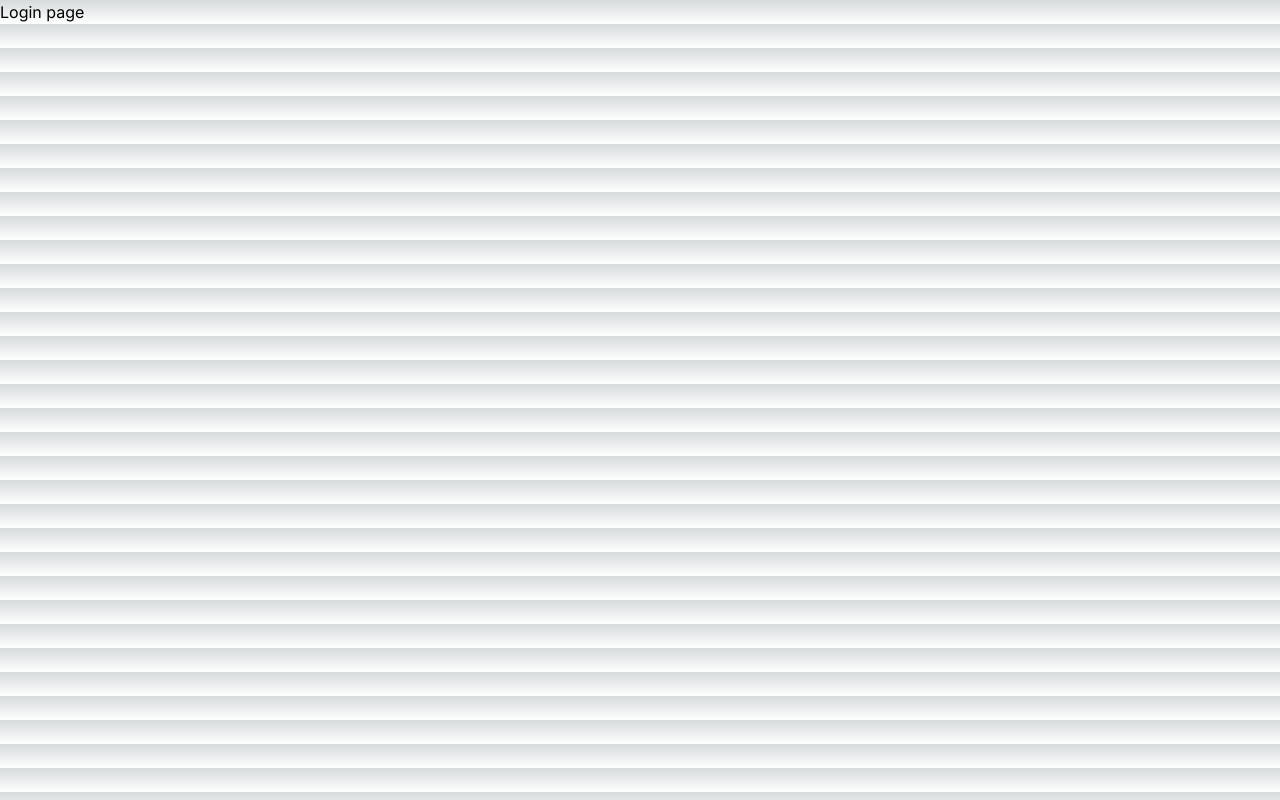
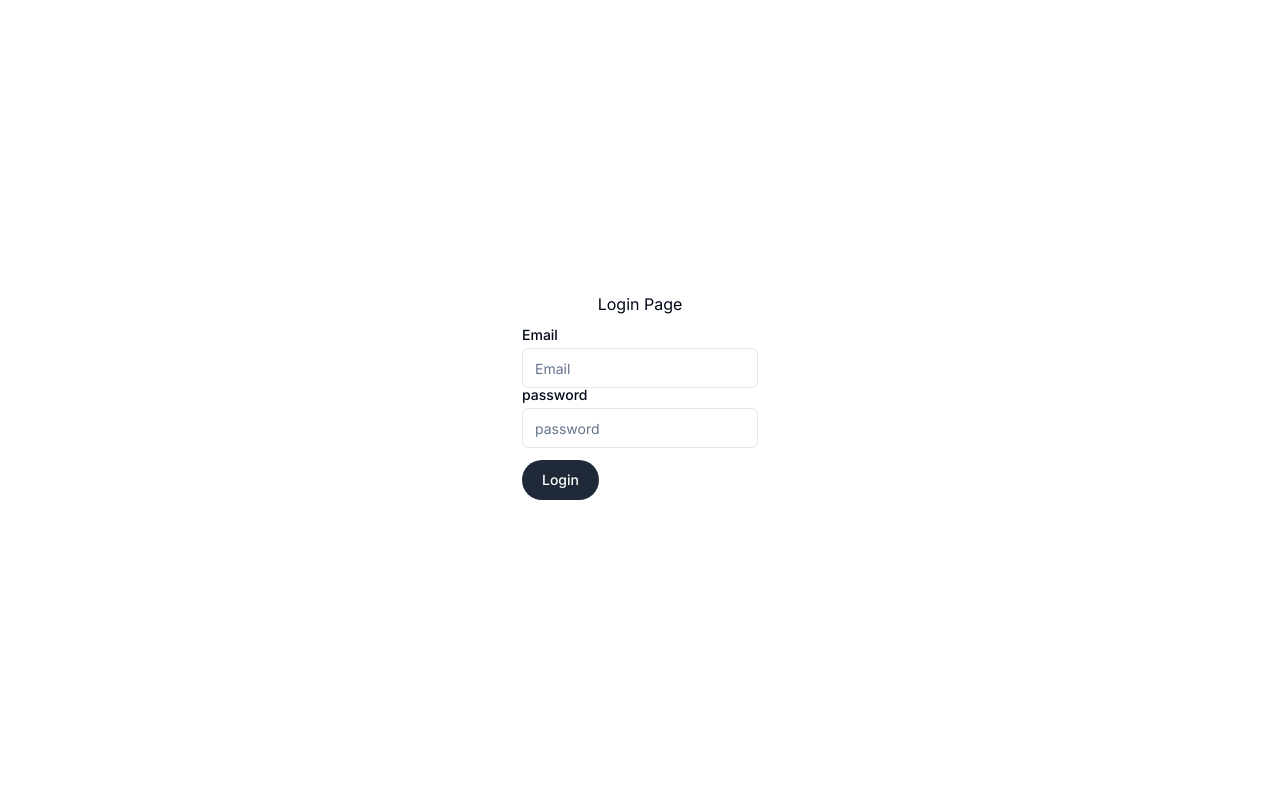
Before and after one commit to patelvivekdev/acme-auth, a Next.js app: page /login in a window 1280 px wide. Built offline with nearby package versions, Linux system fonts and the light colour scheme.

Commit message:
added shadcn ui

```diff
--- a/src/app/actions.ts
+++ b/src/app/actions.ts
@@ -10,7 +10,8 @@ export async function login(formData: FormData) {
         const email = formData.get("email")
         const password = formData.get("password")
 
-        // await fetch("")
+        console.log("email", email)
+        console.log("password", password)
 
     } catch (error) {
 
@@ -23,9 +24,13 @@ export async function register(formData: FormData) {
     try {
         const name = formData.get("name")
         const email = formData.get("email")
+        const password = formData.get("password")
+
 
         console.log("name", name)
         console.log("email", email)
+        console.log("password", password)
+
 
 
         // await fetch("")
--- a/src/app/globals.css
+++ b/src/app/globals.css
@@ -2,32 +2,75 @@
 @tailwind components;
 @tailwind utilities;
 
-:root {
-  --foreground-rgb: 0, 0, 0;
-  --background-start-rgb: 214, 219, 220;
-  --background-end-rgb: 255, 255, 255;
-}
+@layer base {
+  :root {
+    --background: 0 0% 100%;
+    --foreground: 222.2 84% 4.9%;
 
-@media (prefers-color-scheme: dark) {
-  :root {
-    --foreground-rgb: 255, 255, 255;
-    --background-start-rgb: 0, 0, 0;
-    --background-end-rgb: 0, 0, 0;
+    --card: 0 0% 100%;
+    --card-foreground: 222.2 84% 4.9%;
+
+    --popover: 0 0% 100%;
+    --popover-foreground: 222.2 84% 4.9%;
+
+    --primary: 222.2 47.4% 11.2%;
+    --primary-foreground: 210 40% 98%;
+
+    --secondary: 210 40% 96.1%;
+    --secondary-foreground: 222.2 47.4% 11.2%;
+
+    --muted: 210 40% 96.1%;
+    --muted-foreground: 215.4 16.3% 46.9%;
+
+    --accent: 210 40% 96.1%;
+    --accent-foreground: 222.2 47.4% 11.2%;
+
+    --destructive: 0 84.2% 60.2%;
+    --destructive-foreground: 210 40% 98%;
+
+    --border: 214.3 31.8% 91.4%;
+    --input: 214.3 31.8% 91.4%;
+    --ring: 222.2 84% 4.9%;
+
+    --radius: 0.5rem;
+  }
+
+  .dark {
+    --background: 222.2 84% 4.9%;
+    --foreground: 210 40% 98%;
+
+    --card: 222.2 84% 4.9%;
+    --card-foreground: 210 40% 98%;
+
+    --popover: 222.2 84% 4.9%;
+    --popover-foreground: 210 40% 98%;
+
+    --primary: 210 40% 98%;
+    --primary-foreground: 222.2 47.4% 11.2%;
+
+    --secondary: 217.2 32.6% 17.5%;
+    --secondary-foreground: 210 40% 98%;
+
+    --muted: 217.2 32.6% 17.5%;
+    --muted-foreground: 215 20.2% 65.1%;
+
+    --accent: 217.2 32.6% 17.5%;
+    --accent-foreground: 210 40% 98%;
+
+    --destructive: 0 62.8% 30.6%;
+    --destructive-foreground: 210 40% 98%;
+
+    --border: 217.2 32.6% 17.5%;
+    --input: 217.2 32.6% 17.5%;
+    --ring: 212.7 26.8% 83.9%;
   }
 }
 
-body {
-  color: rgb(var(--foreground-rgb));
-  background: linear-gradient(
-      to bottom,
-      transparent,
-      rgb(var(--background-end-rgb))
-    )
-    rgb(var(--background-start-rgb));
-}
-
-@layer utilities {
-  .text-balance {
-    text-wrap: balance;
+@layer base {
+  * {
+    @apply border-border;
+  }
+  body {
+    @apply bg-background text-foreground;
   }
 }
--- a/src/app/login/page.tsx
+++ b/src/app/login/page.tsx
@@ -1,7 +1,32 @@
+import { SubmitButton } from '@/components/submit-button'
+import { login } from '../actions'
+import { Input } from "@/components/ui/input"
+import { Label } from "@/components/ui/label"
+
+
 const loginPage = () => {
-    return (
-      <div>Login page</div>
-    )
-  }
+  return (
+    <>
+      <div className='flex flex-col items-center justify-center h-screen'>
+        <h1>Login Page</h1>
+        <form action={login}>
+          <div className="flex flex-col">
+            <div className="grid w-full max-w-sm items-center gap-1.5 mt-3">
+              <Label htmlFor="email">Email</Label>
+              <Input type="email" id="email" placeholder="Email" name="email" />
+            </div>
+            <div className="grid w-full max-w-sm items-center gap-1.5 mt3">
+              <Label htmlFor="password">password</Label>
+              <Input type="password" id="password" placeholder="password" name="password" />
+            </div>
+          </div>
+          <div className='mt-3'>
+            <SubmitButton name="Login" />
+          </div>
+        </form>
+      </div>
+    </>
+  )
+}
 
-  export default loginPage
+export default loginPage
--- a/src/app/register/page.tsx
+++ b/src/app/register/page.tsx
@@ -1,5 +1,7 @@
 import { SubmitButton } from '@/components/submit-button'
 import { register } from '../actions'
+import { Input } from "@/components/ui/input"
+import { Label } from "@/components/ui/label"
 
 
 const registerPage = () => {
@@ -9,20 +11,22 @@ const registerPage = () => {
         <h1>Register</h1>
         <form action={register}>
           <div className="flex flex-col">
-            <div className='m-4 flex flex-col'>
-              <label>
-                Name:
-                <input type="text" name="name" className='text-black' />
-              </label>
+            <div className="grid w-full max-w-sm items-center gap-1.5 mt-3">
+              <Label htmlFor="name">name</Label>
+              <Input type="name" id="name" placeholder="name" name="name" />
             </div>
-            <div className='m-4 flex flex-col'>
-              <label>
-                Email:
-                <input type="email" name="email" className='text-black' />
-              </label>
+            <div className="grid w-full max-w-sm items-center gap-1.5 mt-3">
+              <Label htmlFor="email">Email</Label>
+              <Input type="email" id="email" placeholder="Email" name="email" />
+            </div>
+            <div className="grid w-full max-w-sm items-center gap-1.5 mt3">
+              <Label htmlFor="password">password</Label>
+              <Input type="password" id="password" placeholder="password" name="password" />
             </div>
           </div>
-          <SubmitButton name="register" />
+          <div className='mt-3'>
+            <SubmitButton name="register" />
+          </div>
         </form>
       </div>
     </>
--- /dev/null
+++ b/src/components/ui/input.tsx
@@ -0,0 +1,25 @@
+import * as React from "react"
+
+import { cn } from "@/lib/utils"
+
+export interface InputProps
+  extends React.InputHTMLAttributes<HTMLInputElement> {}
+
+const Input = React.forwardRef<HTMLInputElement, InputProps>(
+  ({ className, type, ...props }, ref) => {
+    return (
+      <input
+        type={type}
+        className={cn(
+          "flex h-10 w-full rounded-md border border-input bg-background px-3 py-2 text-sm ring-offset-background file:border-0 file:bg-transparent file:text-sm file:font-medium placeholder:text-muted-foreground focus-visible:outline-none focus-visible:ring-2 focus-visible:ring-ring focus-visible:ring-offset-2 disabled:cursor-not-allowed disabled:opacity-50",
+          className
+        )}
+        ref={ref}
+        {...props}
+      />
+    )
+  }
+)
+Input.displayName = "Input"
+
+export { Input }
--- /dev/null
+++ b/src/components/ui/label.tsx
@@ -0,0 +1,26 @@
+"use client"
+
+import * as React from "react"
+import * as LabelPrimitive from "@radix-ui/react-label"
+import { cva, type VariantProps } from "class-variance-authority"
+
+import { cn } from "@/lib/utils"
+
+const labelVariants = cva(
+  "text-sm font-medium leading-none peer-disabled:cursor-not-allowed peer-disabled:opacity-70"
+)
+
+const Label = React.forwardRef<
+  React.ElementRef<typeof LabelPrimitive.Root>,
+  React.ComponentPropsWithoutRef<typeof LabelPrimitive.Root> &
+    VariantProps<typeof labelVariants>
+>(({ className, ...props }, ref) => (
+  <LabelPrimitive.Root
+    ref={ref}
+    className={cn(labelVariants(), className)}
+    {...props}
+  />
+))
+Label.displayName = LabelPrimitive.Root.displayName
+
+export { Label }
--- /dev/null
+++ b/src/lib/utils.ts
@@ -0,0 +1,6 @@
+import { type ClassValue, clsx } from "clsx"
+import { twMerge } from "tailwind-merge"
+
+export function cn(...inputs: ClassValue[]) {
+  return twMerge(clsx(inputs))
+}
--- a/tailwind.config.ts
+++ b/tailwind.config.ts
@@ -1,20 +1,80 @@
-import type { Config } from "tailwindcss";
+import type { Config } from "tailwindcss"
 
-const config: Config = {
+const config = {
+  darkMode: ["class"],
   content: [
-    "./src/pages/**/*.{js,ts,jsx,tsx,mdx}",
-    "./src/components/**/*.{js,ts,jsx,tsx,mdx}",
-    "./src/app/**/*.{js,ts,jsx,tsx,mdx}",
-  ],
+    './pages/**/*.{ts,tsx}',
+    './components/**/*.{ts,tsx}',
+    './app/**/*.{ts,tsx}',
+    './src/**/*.{ts,tsx}',
+	],
+  prefix: "",
   theme: {
+    container: {
+      center: true,
+      padding: "2rem",
+      screens: {
+        "2xl": "1400px",
+      },
+    },
     extend: {
-      backgroundImage: {
-        "gradient-radial": "radial-gradient(var(--tw-gradient-stops))",
-        "gradient-conic":
-          "conic-gradient(from 180deg at 50% 50%, var(--tw-gradient-stops))",
+      colors: {
+        border: "hsl(var(--border))",
+        input: "hsl(var(--input))",
+        ring: "hsl(var(--ring))",
+        background: "hsl(var(--background))",
+        foreground: "hsl(var(--foreground))",
+        primary: {
+          DEFAULT: "hsl(var(--primary))",
+          foreground: "hsl(var(--primary-foreground))",
+        },
+        secondary: {
+          DEFAULT: "hsl(var(--secondary))",
+          foreground: "hsl(var(--secondary-foreground))",
+        },
+        destructive: {
+          DEFAULT: "hsl(var(--destructive))",
+          foreground: "hsl(var(--destructive-foreground))",
+        },
+        muted: {
+          DEFAULT: "hsl(var(--muted))",
+          foreground: "hsl(var(--muted-foreground))",
+        },
+        accent: {
+          DEFAULT: "hsl(var(--accent))",
+          foreground: "hsl(var(--accent-foreground))",
+        },
+        popover: {
+          DEFAULT: "hsl(var(--popover))",
+          foreground: "hsl(var(--popover-foreground))",
+        },
+        card: {
+          DEFAULT: "hsl(var(--card))",
+          foreground: "hsl(var(--card-foreground))",
+        },
+      },
+      borderRadius: {
+        lg: "var(--radius)",
+        md: "calc(var(--radius) - 2px)",
+        sm: "calc(var(--radius) - 4px)",
+      },
+      keyframes: {
+        "accordion-down": {
+          from: { height: "0" },
+          to: { height: "var(--radix-accordion-content-height)" },
+        },
+        "accordion-up": {
+          from: { height: "var(--radix-accordion-content-height)" },
+          to: { height: "0" },
+        },
+      },
+      animation: {
+        "accordion-down": "accordion-down 0.2s ease-out",
+        "accordion-up": "accordion-up 0.2s ease-out",
       },
     },
   },
-  plugins: [],
-};
-export default config;
+  plugins: [require("tailwindcss-animate")],
+} satisfies Config
+
+export default config
```
Also changed, not shown: package.json (+10 -4 lines), components.json (added), 1 other file (tests, documents, lock files or other folders).
